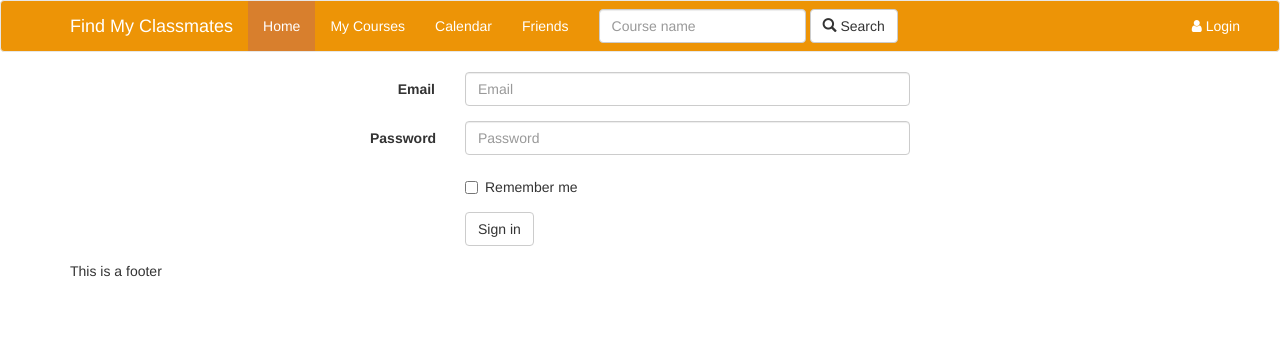
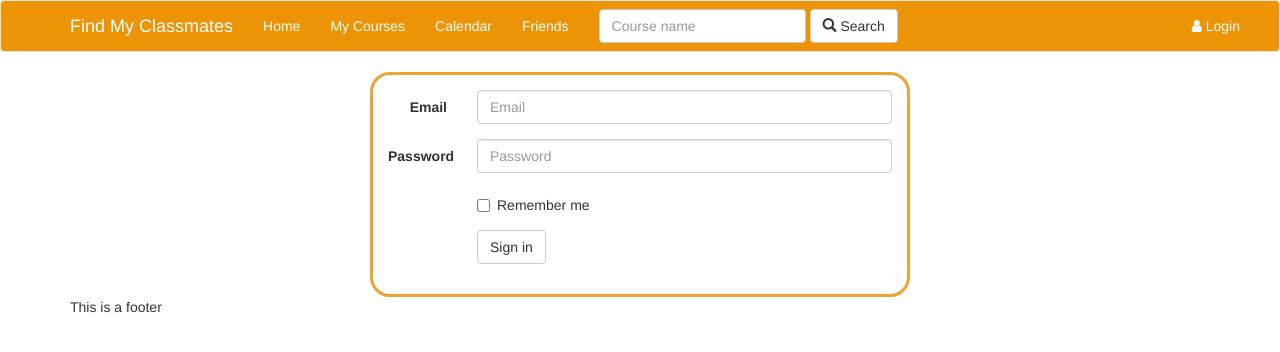
Before and after one commit to robertoferrer/FindMyClassmate, a PHP site: page /login.php in a window 1280 px wide. Shown: the top 352 px of the page. Run offline with PHP 8.4, Linux system fonts and the light colour scheme; some libraries are stand-ins or nearby versions.

Commit message:
login and styles

```diff
--- a/header.php
+++ b/header.php
@@ -44,7 +44,7 @@
         <div class="collapse navbar-collapse" id="bs-example-navbar-collapse-1">
             <div class="container">
                 <ul class="nav navbar-nav">
-                    <li class="active"><a href="#">Home</a></li>
+                    <li ><a href="#">Home</a></li>
                     <li><a href="myCourses.php">My Courses</a></li>
                     <li><a href="#">Calendar</a></li>
                     <li><a href="#">Friends</a></li>
--- a/login.php
+++ b/login.php
@@ -9,6 +9,7 @@
 ?>
 <div class="container">
     <div class="col-sm-6 col-sm-offset-3">
+        <div class="login-box">
             <form class="form-horizontal">
                 <div class="form-group">
                     <label for="inputEmail3" class="col-sm-2 control-label">Email</label>
@@ -41,5 +42,7 @@
 
     </div>
 
+</div>
+
 <?php
     include "footer.php";
--- a/main_stylesheet.css
+++ b/main_stylesheet.css
@@ -32,3 +32,10 @@ body{
     background: #d87f2d;
 
 }
+
+.login-box{
+    border: 3px solid #eea236;
+    border-radius: 20px;
+    padding:15px;
+
+}
```
Also changed, not shown: myCourses.php (added, +19 -0 lines). Lines whose indentation alone changed are shown as unchanged.
